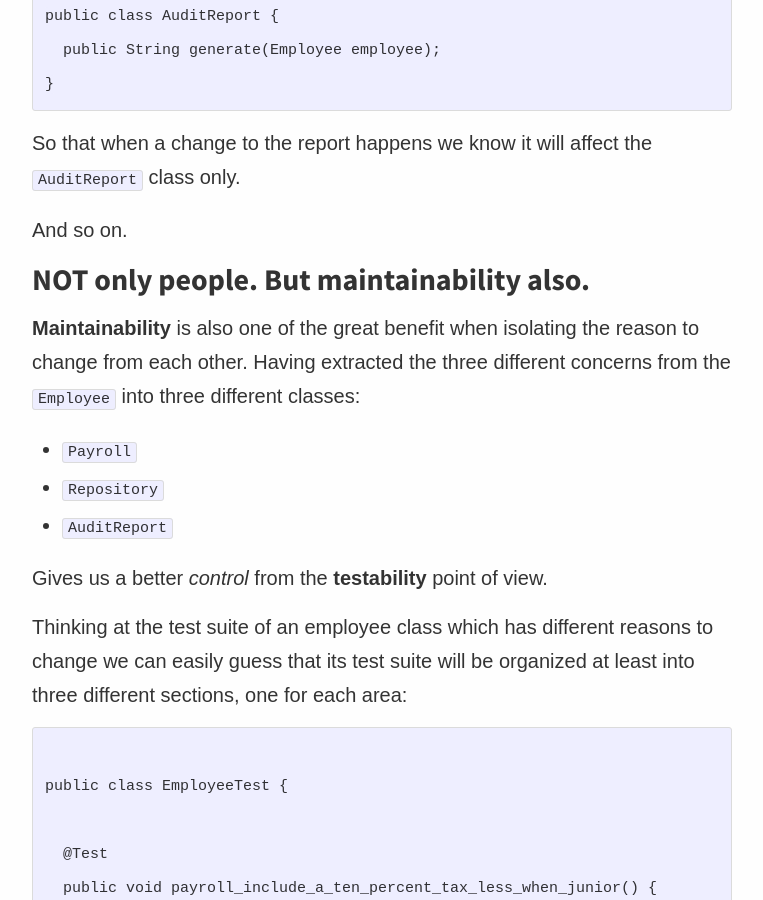
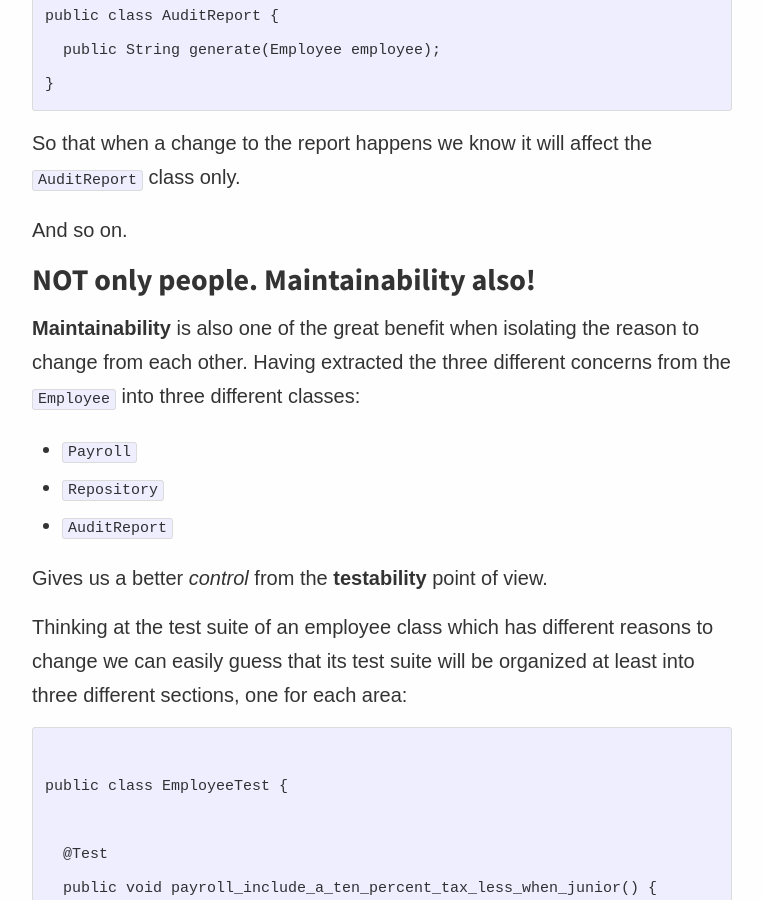
Before and after one commit to joebew42/joebew42.github.io, a Jekyll site: the page built from _posts/2020-07-16-between-responsibility-and-reason-to-change.markdown, in a window 1280 px wide and 900 px high, scrolled down 3548 px. Shown: the whole window, without its empty margins (258-1021 px from the left). Built offline with Jekyll 4.4.1, drawn with Linux system fonts in a browser that asks for light colours; some web fonts are replaced.

Commit message:
Maintainability also!

```diff
--- a/_posts/2020-07-16-between-responsibility-and-reason-to-change.markdown
+++ b/_posts/2020-07-16-between-responsibility-and-reason-to-change.markdown
@@ -111,7 +111,7 @@ So that when a change to the report happens we know it will affect the `AuditRep
 
 And so on.
 
-## NOT only people. But maintainability also.
+## NOT only people. Maintainability also!
 
 **Maintainability** is also one of the great benefit when isolating the reason to change from each other. Having extracted the three different concerns from the `Employee` into three different classes:
 
```
